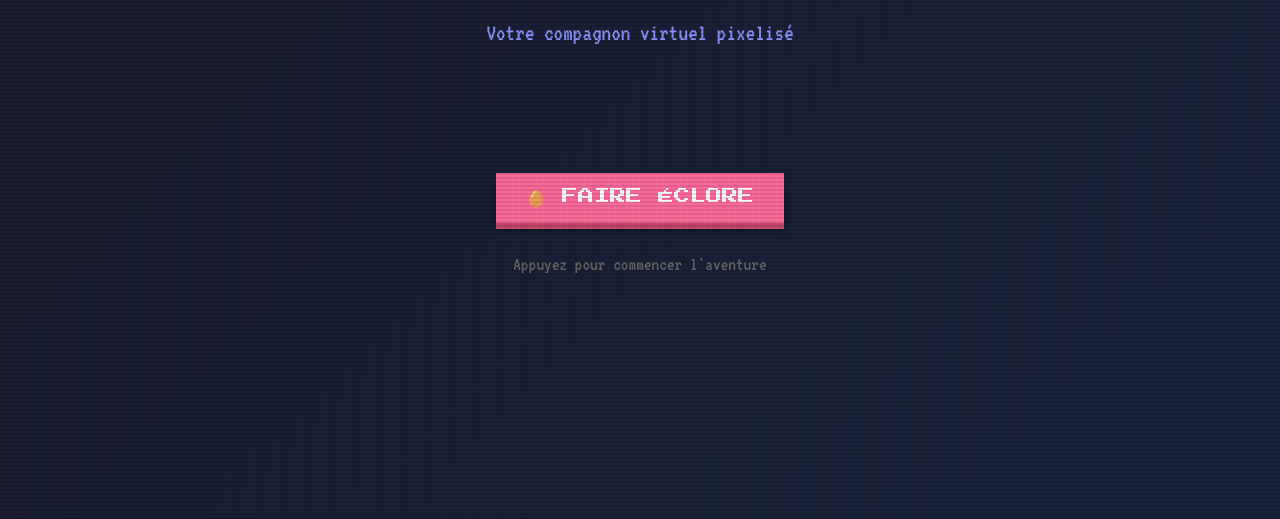
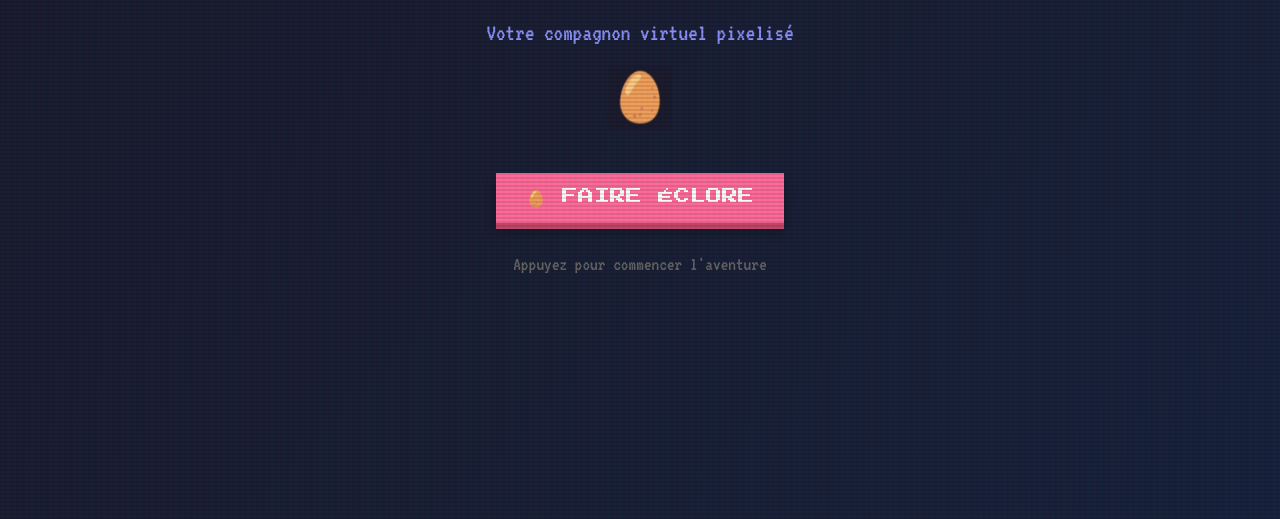
Before and after one commit to ThomekAssistant/pixel-tamagotchi, a plain HTML site: page index.html in a window 1280 px wide. Shown: the part 281-800 px from the top of the page. Drawn offline with Linux system fonts and the light colour scheme.

Commit message:
Simplify rendering - use emoji fallback for guaranteed display

```diff
--- a/index.html
+++ b/index.html
@@ -213,5 +213,41 @@
     <script src="js/tamagotchi.js"></script>
     <script src="js/games.js"></script>
     <script src="js/app.js"></script>
+
+    <!-- Fallback rendu -->
+    <script>
+        // Test de rendu basique
+        window.addEventListener('load', function() {
+            console.log('Window loaded');
+
+            // Test canvas
+            var testCanvas = document.getElementById('game-canvas');
+            if (testCanvas) {
+                console.log('Game canvas found');
+                var ctx = testCanvas.getContext('2d');
+                if (ctx) {
+                    ctx.fillStyle = '#9bbc0f';
+                    ctx.fillRect(0, 0, 256, 256);
+                    ctx.fillStyle = '#0f380f';
+                    ctx.font = '60px Arial';
+                    ctx.textAlign = 'center';
+                    ctx.fillText('🥚', 128, 150);
+                    console.log('Basic render done');
+                }
+            }
+
+            var eggCanvas = document.getElementById('egg-canvas');
+            if (eggCanvas) {
+                var ctx2 = eggCanvas.getContext('2d');
+                if (ctx2) {
+                    ctx2.fillStyle = '#1a1a2e';
+                    ctx2.fillRect(0, 0, 64, 64);
+                    ctx2.font = '40px Arial';
+                    ctx2.textAlign = 'center';
+                    ctx2.fillText('🥚', 32, 45);
+                }
+            }
+        });
+    </script>
 </body>
 </html>
--- a/js/app.js
+++ b/js/app.js
@@ -154,21 +154,19 @@ function updateUI() {
 // Render l'oeuf sur l'écran de démarrage
 function renderEgg() {
     const canvas = document.getElementById('egg-canvas');
-    if (!canvas || !window.SpriteGenerator) return;
+    if (!canvas) return;
 
     const ctx = canvas.getContext('2d');
-    const sprite = SpriteGenerator.egg;
-    const palette = SpriteGenerator.getPalette('egg');
-    const scale = 4;
 
     function animate() {
-        ctx.clearRect(0, 0, canvas.width, canvas.height);
+        ctx.fillStyle = '#1a1a2e';
+        ctx.fillRect(0, 0, 64, 64);
 
-        const offset = Math.sin(Date.now() / 500) * 3;
-        const x = (64 - sprite[0].length * scale) / 2 + offset;
-        const y = (64 - sprite.length * scale) / 2;
-
-        SpriteGenerator.render(ctx, sprite, palette, x, y, scale);
+        const bounce = Math.sin(Date.now() / 400) * 5;
+        ctx.font = '48px Arial';
+        ctx.textAlign = 'center';
+        ctx.textBaseline = 'middle';
+        ctx.fillText('🥚', 32, 32 + bounce);
 
         if (document.getElementById('start-screen')?.classList.contains('active')) {
             requestAnimationFrame(animate);
--- a/js/tamagotchi.js
+++ b/js/tamagotchi.js
@@ -461,46 +461,39 @@ class Tamagotchi {
     // Render le sprite
     render() {
         const canvas = document.getElementById('game-canvas');
-        if (!canvas) {
-            console.log('Canvas not found');
-            return;
-        }
-
-        // S'assurer que le canvas a la bonne taille
-        if (canvas.width !== 256) canvas.width = 256;
-        if (canvas.height !== 256) canvas.height = 256;
+        if (!canvas) return;
 
         const ctx = canvas.getContext('2d');
-        if (!ctx) {
-            console.log('Could not get 2d context');
-            return;
-        }
+        if (!ctx) return;
 
-        // Fond
+        // Fond Game Boy
         ctx.fillStyle = this.isSleeping ? '#1a1a2e' : '#9bbc0f';
-        ctx.fillRect(0, 0, canvas.width, canvas.height);
+        ctx.fillRect(0, 0, 256, 256);
 
-        // Dessiner une bordure
-        ctx.strokeStyle = '#0f380f';
-        ctx.lineWidth = 4;
-        ctx.strokeRect(2, 2, 252, 252);
+        // Emoji selon l'état
+        let emoji = '🥚';
+        if (this.state === 'baby') emoji = '👶';
+        else if (this.state === 'child') emoji = '🧒';
+        else if (this.state === 'teen') emoji = '👦';
+        else if (this.state === 'adult') emoji = '👤';
+        else if (this.state === 'dead') emoji = '👻';
 
-        if (!window.SpriteGenerator) {
-            // Fallback si sprites pas chargés
-            ctx.fillStyle = '#0f380f';
-            ctx.font = '20px monospace';
-            ctx.textAlign = 'center';
-            ctx.fillText('🥚', 128, 140);
-            return;
-        }
+        ctx.font = '120px Arial';
+        ctx.textAlign = 'center';
+        ctx.textBaseline = 'middle';
 
-        if (this.state === 'egg') {
-            this.renderEgg(ctx);
-        } else if (this.state === 'dead') {
-            this.renderGhost(ctx);
-        } else {
-            this.renderTamagotchi(ctx);
-        }
+        // Animation simple
+        const bounce = this.isSleeping ? 0 : Math.sin(Date.now() / 500) * 10;
+        ctx.fillText(emoji, 128, 128 + bounce);
+
+        // Etat
+        ctx.font = '16px monospace';
+        ctx.fillStyle = '#0f380f';
+        let stateText = this.isSleeping ? '💤 DORT' :
+                       this.isSick ? '🤢 MALADE' :
+                       this.subState === 'happy' ? '😊 HEUREUX' :
+                       this.subState === 'sad' ? '😔 TRISTE' : '';
+        if (stateText) ctx.fillText(stateText, 128, 220);
     }
 
     renderEgg(ctx) {
```
